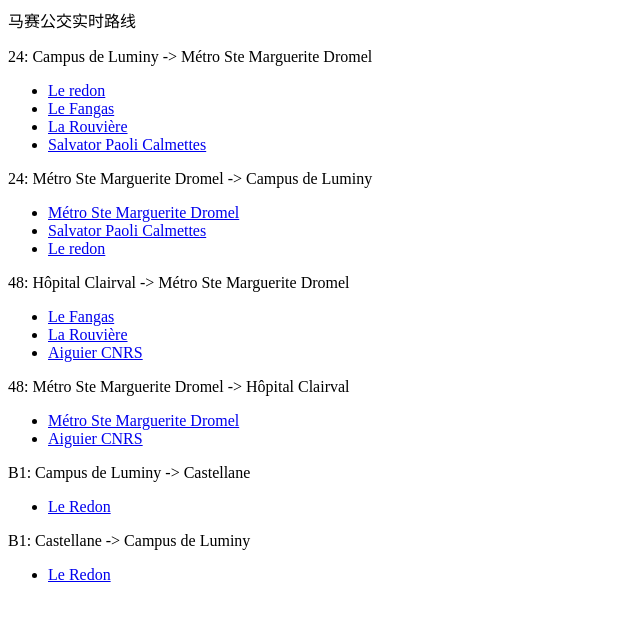
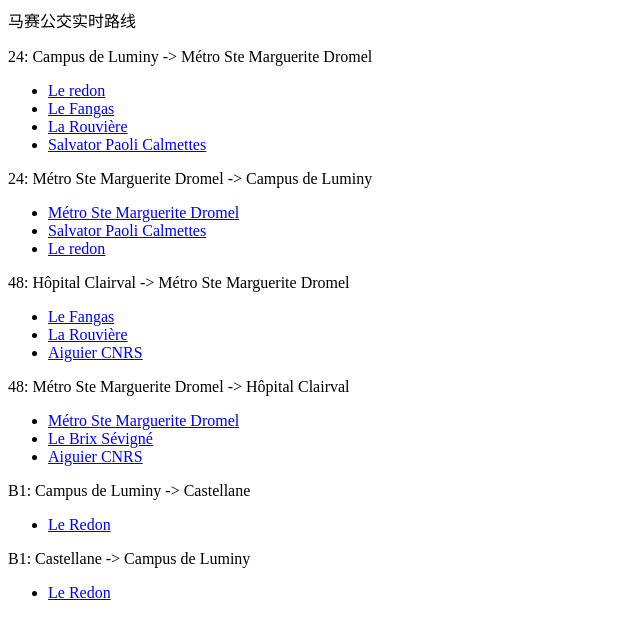
Before and after one commit to SPEARKO/SPEARKO.github.io, a plain HTML site: page index.html in a window 1280 px wide. Shown: the whole page, without its empty margins (0-640 px from the left). Drawn offline with Linux system fonts and the light colour scheme.

Commit message:
Update index.html

```diff
--- a/index.html
+++ b/index.html
@@ -25,6 +25,7 @@
 <p>48:  Métro Ste Marguerite Dromel -> Hôpital Clairval</p>
 <ul>
   <li> <a href="https://map.rtm.fr/FlashCode.html?station=01976">Métro Ste Marguerite Dromel</a> </li>
+  <li> <a href="https://map.rtm.fr/FlashCode.html?station=01953">Le Brix Sévigné</a> </li>
   <li> <a href="https://map.rtm.fr/FlashCode.html?station=01956">Aiguier CNRS</a> </li>
 </ul>
 
```
